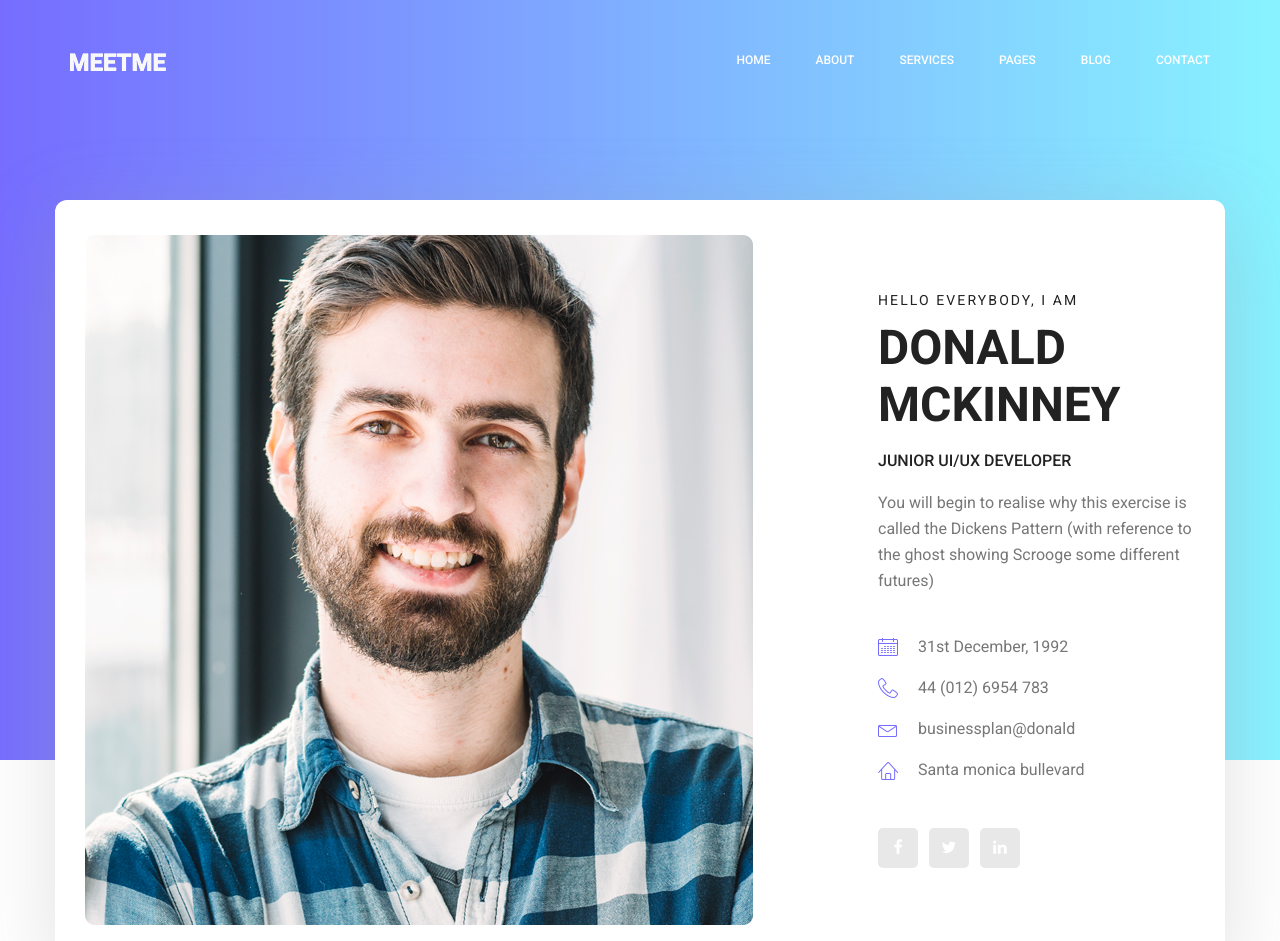
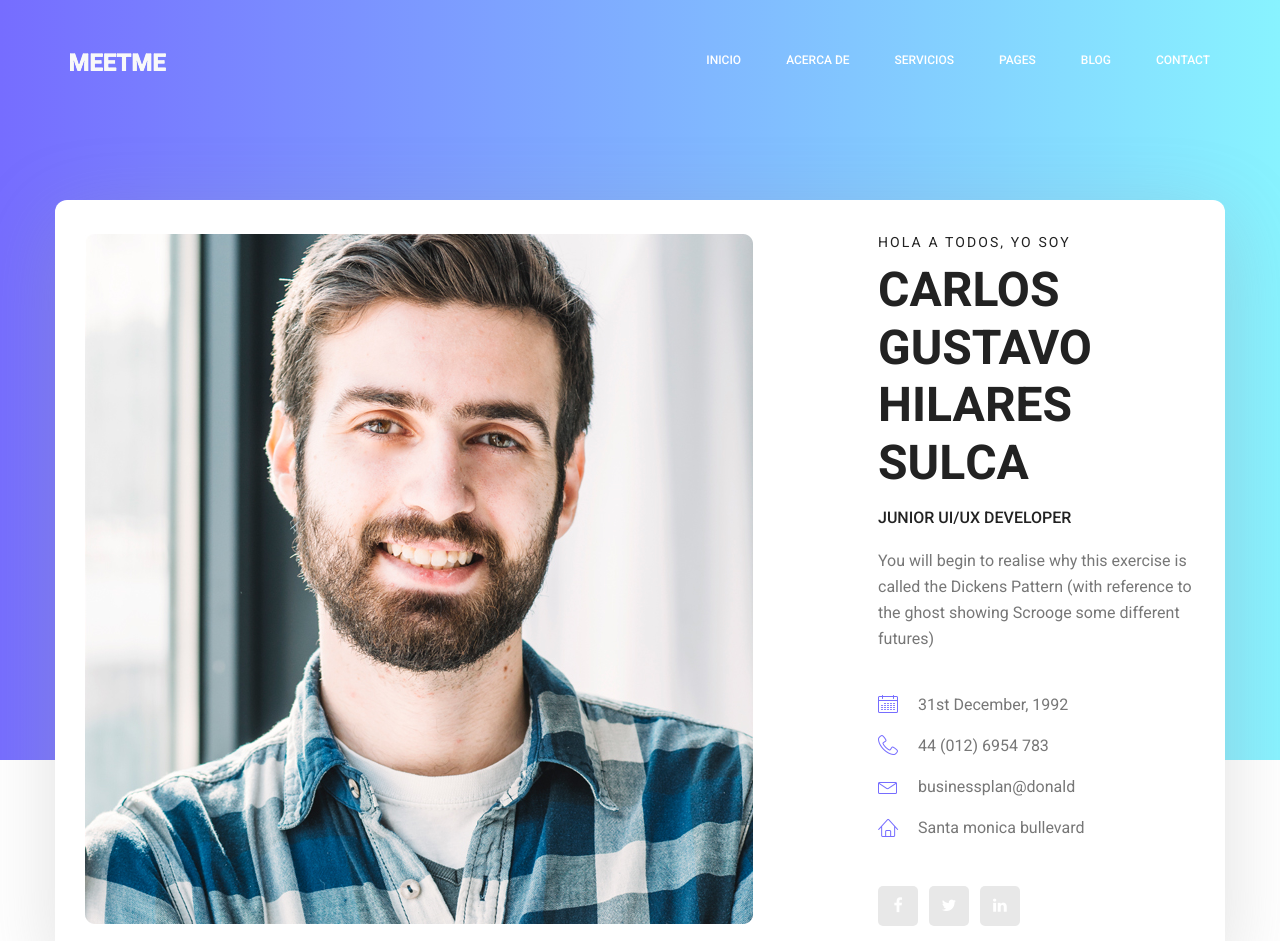
Before and after one commit to CarlosHilares/CarlosHilares, a plain HTML site: page index.html in a window 1280 px wide. Shown: the top 941 px of the page. Drawn offline with Linux system fonts and the light colour scheme.

Commit message:
Update index.html

```diff
--- a/index.html
+++ b/index.html
@@ -37,9 +37,9 @@
 						<!-- Collect the nav links, forms, and other content for toggling -->
 						<div class="collapse navbar-collapse offset" id="navbarSupportedContent">
 							<ul class="nav navbar-nav menu_nav ml-auto">
-								<li class="nav-item active"><a class="nav-link" href="index.html">Home</a></li>
-								<li class="nav-item"><a class="nav-link" href="about-us.html">About</a></li>
-								<li class="nav-item"><a class="nav-link" href="services.html">Services</a></li>
+								<li class="nav-item active"><a class="nav-link" href="index.html">Inicio</a></li>
+								<li class="nav-item"><a class="nav-link" href="about-us.html">Acerca de</a></li>
+								<li class="nav-item"><a class="nav-link" href="services.html">Servicios</a></li>
 								<li class="nav-item submenu dropdown">
 									<a href="#" class="nav-link dropdown-toggle" data-toggle="dropdown" role="button" aria-haspopup="true" aria-expanded="false">Pages</a>
 									<ul class="dropdown-menu">
@@ -74,8 +74,8 @@
 							</div>
 							<div class="media-body">
 								<div class="personal_text">
-									<h6>Hello Everybody, i am</h6>
-									<h3>Donald McKinney</h3>
+									<h6>Hola a todos, Yo soy</h6>
+									<h3>Carlos Gustavo Hilares Sulca</h3>
 									<h4>Junior UI/UX Developer</h4>
 									<p>You will begin to realise why this exercise is called the Dickens Pattern (with reference to the ghost showing Scrooge some different futures)</p>
 									<ul class="list basic_info">
```
